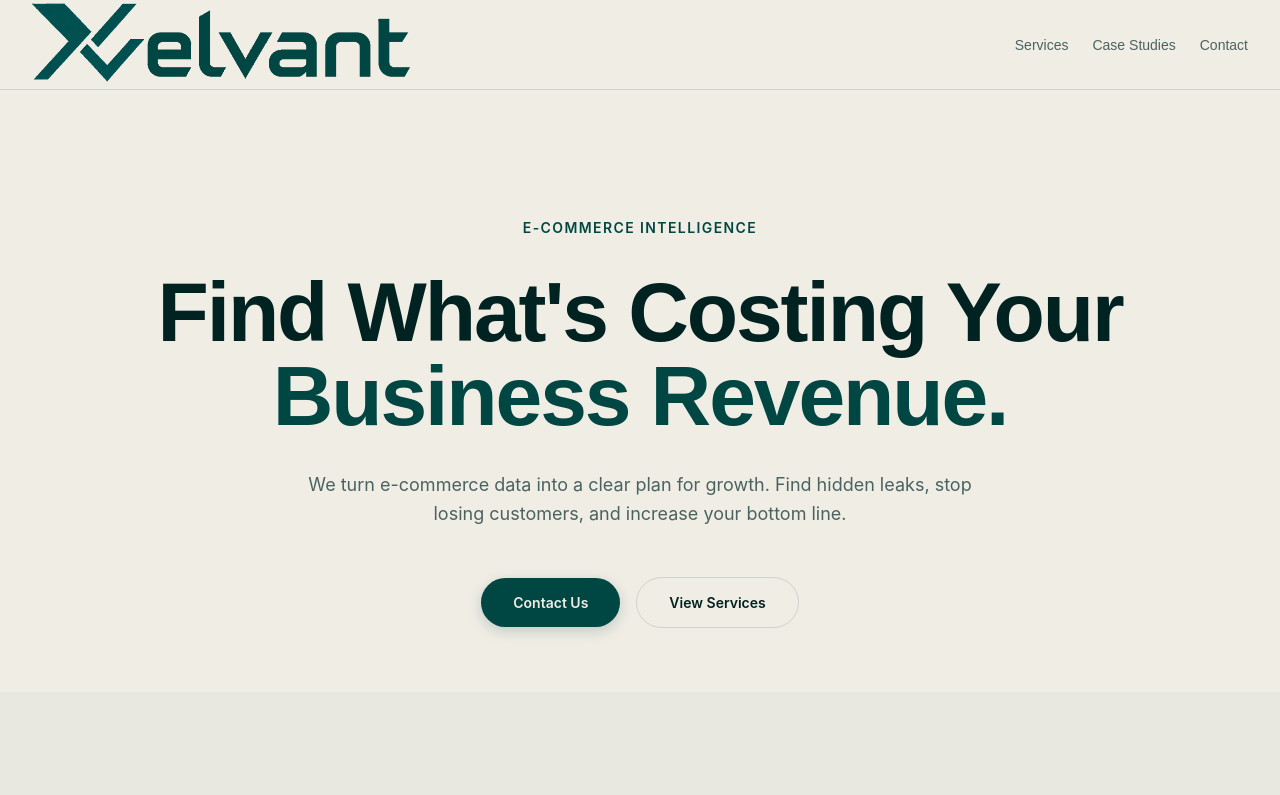
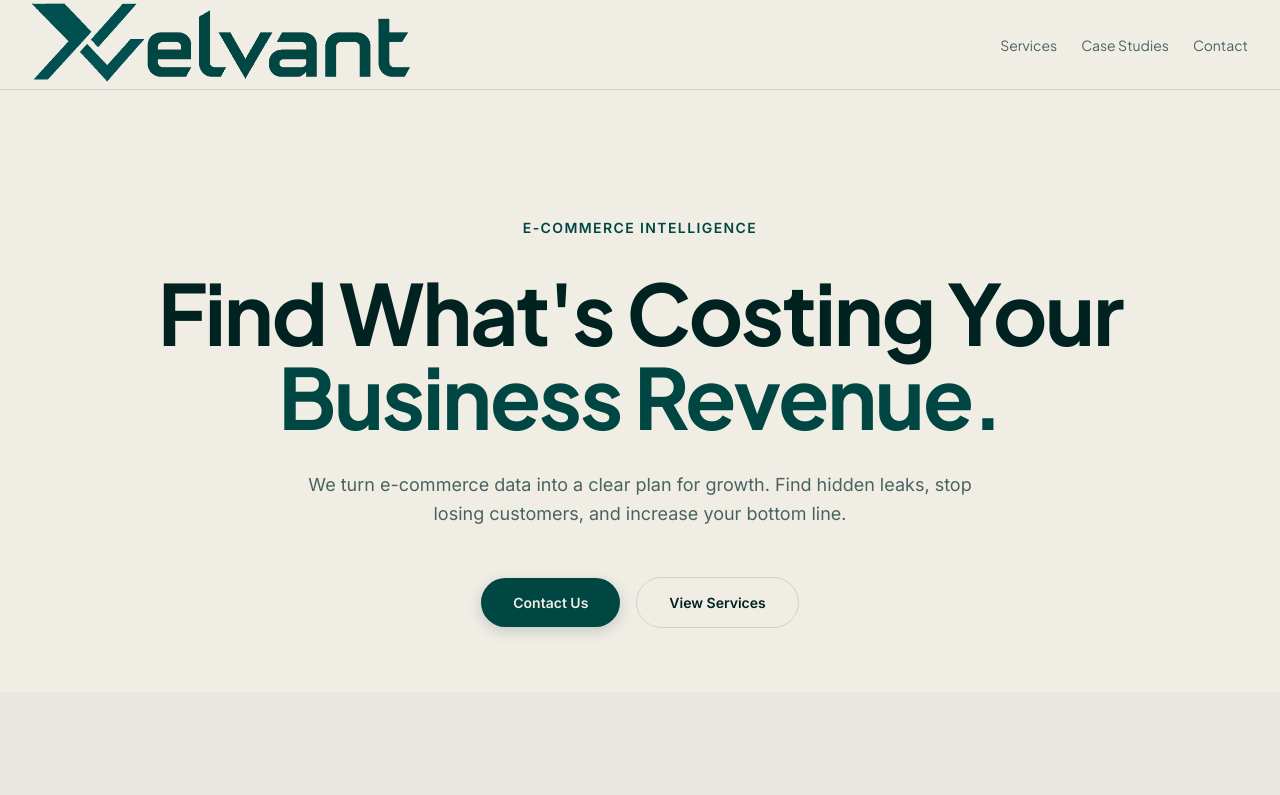
Before and after one commit to ali-zain-ai/Xelvant-site, a Next.js app: page / in a window 1280 px wide. Shown: the top 795 px of the page. Built offline with nearby package versions, Linux system fonts and the light colour scheme.

Commit message:
Fix CSS import error and migrate to next/font/google

```diff
--- a/app/globals.css
+++ b/app/globals.css
@@ -7,8 +7,6 @@
   --border: rgba(0, 70, 67, 0.15); /* CYPRUS with opacity */
   --radius: 0.75rem;
 }
-
-@import url('https://fonts.googleapis.com/css2?family=Inter:wght@400;500;600&family=Plus+Jakarta+Sans:ital,wght@0,500;0,600;0,700;1,600&display=swap');
 
 * {
   box-sizing: border-box;
@@ -22,7 +20,7 @@ body {
   overflow-x: hidden;
   background-color: var(--background);
   color: var(--foreground);
-  font-family: 'Inter', -apple-system, BlinkMacSystemFont, "Segoe UI", Roboto, Helvetica, Arial, sans-serif;
+  font-family: var(--font-inter), -apple-system, BlinkMacSystemFont, "Segoe UI", Roboto, Helvetica, Arial, sans-serif;
   -webkit-font-smoothing: antialiased;
   -moz-osx-font-smoothing: grayscale;
 }
@@ -41,7 +39,7 @@ button {
 
 /* Typography Utilities */
 .font-display {
-  font-family: 'Plus Jakarta Sans', sans-serif;
+  font-family: var(--font-plus-jakarta-sans), sans-serif;
 }
 
 .text-gradient-gold {
--- a/app/layout.tsx
+++ b/app/layout.tsx
@@ -1,5 +1,18 @@
 import type { Metadata } from "next";
+import { Inter, Plus_Jakarta_Sans } from "next/font/google";
 import "./globals.css";
+
+const inter = Inter({
+  subsets: ["latin"],
+  variable: "--font-inter",
+  display: "swap",
+});
+
+const plusJakartaSans = Plus_Jakarta_Sans({
+  subsets: ["latin"],
+  variable: "--font-plus-jakarta-sans",
+  display: "swap",
+});
 
 export const metadata: Metadata = {
   title: "Xelvant | E-Commerce Intelligence",
@@ -13,7 +26,7 @@ export default function RootLayout({
 }>) {
   return (
     <html lang="en">
-      <body className="antialiased">
+      <body className={`antialiased ${inter.variable} ${plusJakartaSans.variable}`}>
         {children}
       </body>
     </html>
```
